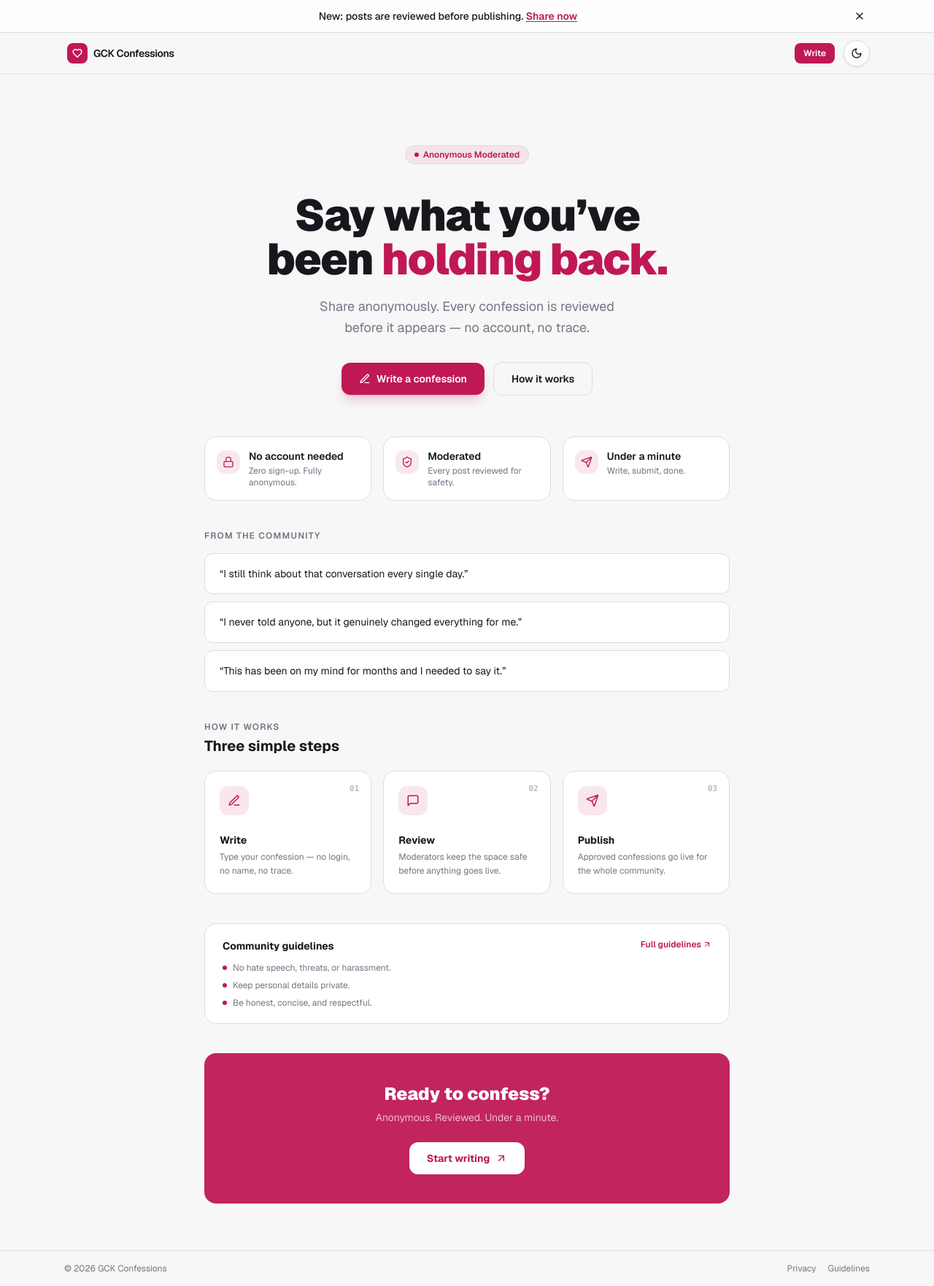
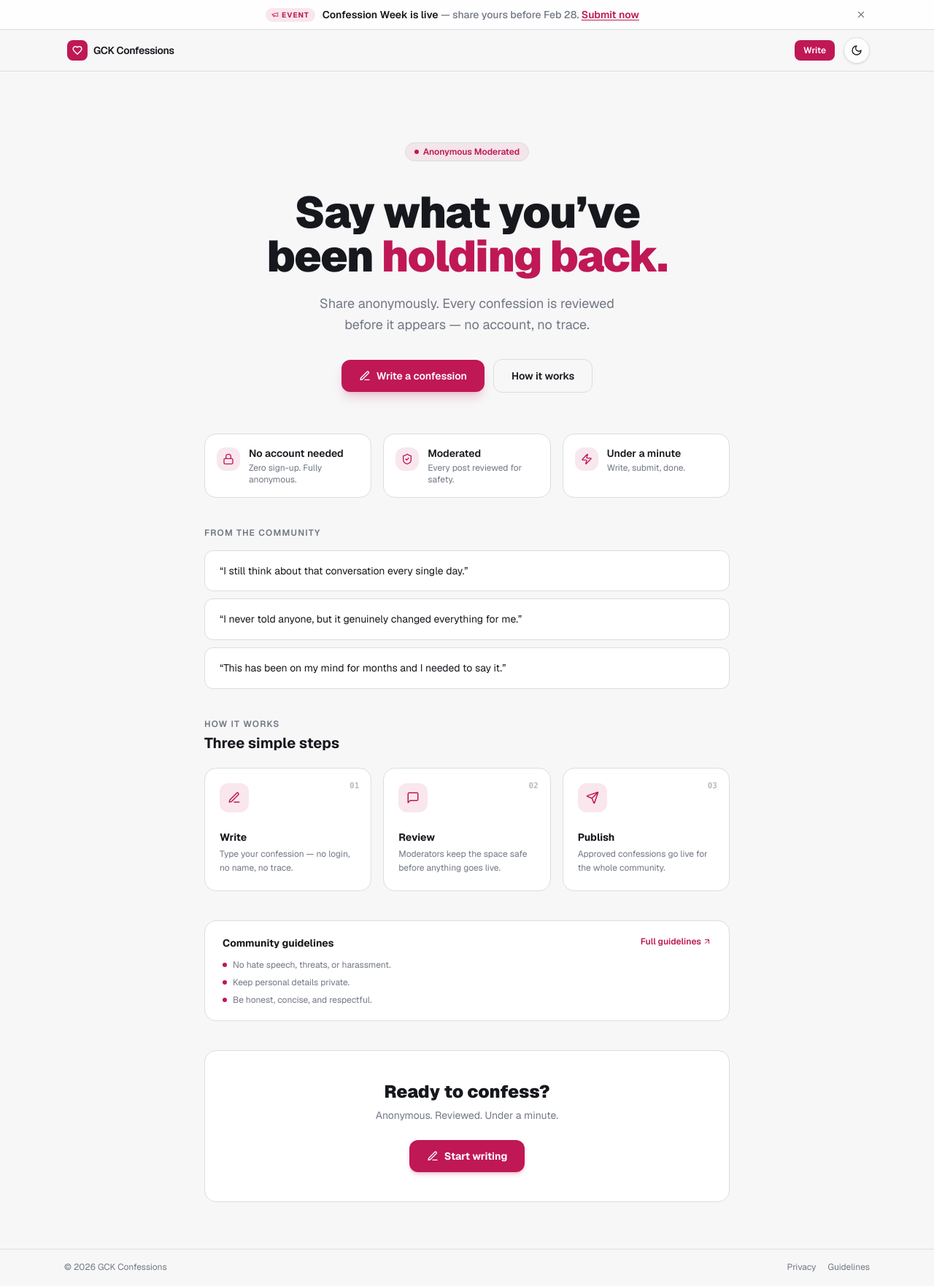
Before and after one commit to RexSixT9/gckconfessions, a Next.js app: page / in a window 1280 px wide. Shown: the whole page at 73% size. Built offline with nearby package versions, Linux system fonts and the light colour scheme.

Commit message:
feat: enhance AdminLogin and AnnouncementBanner components with improved UI elements and accessibility

```diff
--- a/src/app/adminlogin/page.tsx
+++ b/src/app/adminlogin/page.tsx
@@ -2,7 +2,7 @@
 
 import { useRouter } from "next/navigation";
 import { useEffect, useState, useRef } from "react";
-import { AlertCircle, CheckCircle2, Loader, Heart, Mail, Eye, EyeOff, KeyRound } from "lucide-react";
+import { AlertCircle, CheckCircle2, Loader, ShieldCheck, Mail, Eye, EyeOff, KeyRound } from "lucide-react";
 import { useScaleEntrance } from "@/lib/gsap";
 
 type Notice = { type: "error" | "success"; message: string } | null;
@@ -97,16 +97,16 @@ export default function AdminLoginPage() {
       <div ref={cardContainerRef} className="w-full max-w-sm">
 
         {/* Header */}
-        <div className="mb-6 text-center">
-          <span className="mx-auto mb-4 flex h-10 w-10 items-center justify-center rounded-xl bg-[hsl(var(--accent))]/10">
-            <Heart className="h-5 w-5 text-[hsl(var(--accent))]" />
+        <div className="mb-8 text-center">
+          <span className="mx-auto mb-4 flex h-12 w-12 items-center justify-center rounded-2xl border border-[hsl(var(--border))] bg-[hsl(var(--card))]">
+            <ShieldCheck className="h-6 w-6 text-[hsl(var(--foreground))]" />
           </span>
           <h1 className="text-xl font-bold tracking-tight text-[hsl(var(--foreground))]">Admin sign in</h1>
-          <p className="mt-1 text-sm text-[hsl(var(--muted-foreground))]">Access moderation tools</p>
+          <p className="mt-1.5 text-sm text-[hsl(var(--muted-foreground))]">Access moderation tools</p>
         </div>
 
         {/* Card */}
-        <div className="bento-cell p-6">
+        <div className="rounded-2xl border border-[hsl(var(--border))] bg-[hsl(var(--card))] p-6 shadow-sm">
           {/* Notice */}
             {notice && (
               <div className={`mb-5 flex items-start gap-2.5 rounded-lg border p-3.5 text-sm ${
@@ -119,39 +119,43 @@ export default function AdminLoginPage() {
               </div>
             )}
 
-            <form className="space-y-4" onSubmit={handleSubmit}>
+            <form className="space-y-5" onSubmit={handleSubmit}>
               {/* Email */}
               <div>
-                <label htmlFor="email" className="mb-1.5 block text-sm font-semibold text-[hsl(var(--foreground))]">Email</label>
+                <label htmlFor="email" className="mb-2 block text-xs font-semibold uppercase tracking-wide text-[hsl(var(--muted-foreground))]">Email</label>
                 <div className="relative">
-                  <Mail className="absolute left-3 top-1/2 h-4 w-4 -translate-y-1/2 text-[hsl(var(--muted-foreground))]" />
+                  <span className="pointer-events-none absolute inset-y-0 left-0 flex w-10 items-center justify-center text-[hsl(var(--muted-foreground))]">
+                    <Mail className="h-4 w-4" />
+                  </span>
                   <input
                     id="email" name="email" type="email"
                     value={email} onChange={(e) => setEmail(e.target.value)}
                     placeholder="admin@example.com"
                     autoComplete="email" autoCapitalize="off" autoCorrect="off" spellCheck="false"
                     maxLength={254} required disabled={loading}
-                    className="input-base w-full pl-9"
+                    className="input-base w-full pl-10"
                   />
                 </div>
               </div>
 
               {/* Password */}
               <div>
-                <label htmlFor="password" className="mb-1.5 block text-sm font-semibold text-[hsl(var(--foreground))]">Password</label>
+                <label htmlFor="password" className="mb-2 block text-xs font-semibold uppercase tracking-wide text-[hsl(var(--muted-foreground))]">Password</label>
                 <div className="relative">
-                  <KeyRound className="absolute left-3 top-1/2 h-4 w-4 -translate-y-1/2 text-[hsl(var(--muted-foreground))]" />
+                  <span className="pointer-events-none absolute inset-y-0 left-0 flex w-10 items-center justify-center text-[hsl(var(--muted-foreground))]">
+                    <KeyRound className="h-4 w-4" />
+                  </span>
                   <input
                     id="password" name="password" type={showPassword ? 'text' : 'password'}
                     value={password} onChange={(e) => setPassword(e.target.value)}
                     placeholder="••••••••"
                     autoComplete="current-password" autoCapitalize="off" autoCorrect="off" spellCheck="false"
                     maxLength={128} required disabled={loading}
-                    className="input-base w-full pl-9 pr-10"
+                    className="input-base w-full pl-10 pr-10"
                   />
                   <button
                     type="button" onClick={() => setShowPassword(!showPassword)} disabled={loading}
-                    className="absolute right-3 top-1/2 -translate-y-1/2 text-[hsl(var(--muted-foreground))] transition hover:text-[hsl(var(--foreground))] disabled:opacity-50"
+                    className="absolute inset-y-0 right-0 flex w-10 items-center justify-center rounded-r-[calc(var(--radius)*0.85)] text-[hsl(var(--muted-foreground))] transition-colors hover:text-[hsl(var(--foreground))] disabled:opacity-50"
                     aria-label={showPassword ? 'Hide password' : 'Show password'}
                   >
                     {showPassword ? <EyeOff className="h-4 w-4" /> : <Eye className="h-4 w-4" />}
@@ -163,7 +167,7 @@ export default function AdminLoginPage() {
               <button
                 type="submit"
                 disabled={loading || !email || !password}
-                className="mt-1 inline-flex w-full items-center justify-center gap-1.5 rounded-lg bg-[hsl(var(--accent))] py-2.5 text-sm font-semibold text-white transition hover:opacity-90 disabled:cursor-not-allowed disabled:opacity-50"
+                className="mt-2 inline-flex w-full items-center justify-center gap-2 rounded-xl bg-[hsl(var(--foreground))] py-2.5 text-sm font-semibold text-[hsl(var(--background))] transition-all duration-200 hover:opacity-80 disabled:cursor-not-allowed disabled:opacity-40"
               >
                 {loading ? <><Loader className="h-4 w-4 animate-spin" /> Signing in…</> : 'Sign in'}
               </button>
--- a/src/app/page.tsx
+++ b/src/app/page.tsx
@@ -2,7 +2,7 @@
 
 import { useRef } from "react";
 import Link from "next/link";
-import { ArrowUpRight, ShieldCheck, MessageSquare, Send, PenLine, Lock } from "lucide-react";
+import { ArrowUpRight, ShieldCheck, MessageSquare, Send, PenLine, Lock, Zap } from "lucide-react";
 import { useStaggerEntrance } from "@/lib/gsap";
 
 export default function Home() {
@@ -51,7 +51,7 @@ export default function Home() {
           {[
             { icon: Lock, title: "No account needed", desc: "Zero sign-up. Fully anonymous." },
             { icon: ShieldCheck, title: "Moderated", desc: "Every post reviewed for safety." },
-            { icon: Send, title: "Under a minute", desc: "Write, submit, done." },
+            { icon: Zap, title: "Under a minute", desc: "Write, submit, done." },
           ].map(({ icon: Icon, title, desc }) => (
             <div
               key={title}
@@ -180,18 +180,19 @@ export default function Home() {
         </section>
 
         {/*  Bottom CTA  */}
-        <section data-animate className="group relative mb-16 cursor-default overflow-hidden rounded-2xl bg-[hsl(var(--accent))] px-8 py-10 text-center transition-all duration-300 hover:shadow-xl hover:shadow-[hsl(var(--accent))]/30">
-          <div className="pointer-events-none absolute inset-0 bg-white/5" />
-          {/* animated shimmer blob on hover */}
-          <div className="pointer-events-none absolute -left-10 -top-10 h-40 w-40 rounded-full bg-white/10 opacity-0 blur-3xl transition-opacity duration-500 group-hover:opacity-100" />
-          <p className="relative text-lg font-black text-white sm:text-2xl">Ready to confess?</p>
-          <p className="relative mt-1.5 text-sm text-white/70">Anonymous. Reviewed. Under a minute.</p>
+        <section data-animate className="group relative mb-16 cursor-default overflow-hidden rounded-2xl border border-[hsl(var(--border))] bg-[hsl(var(--card))] px-8 py-10 text-center transition-all duration-300 hover:border-[hsl(var(--accent))]/30 hover:shadow-lg hover:shadow-[hsl(var(--accent))]/8">
+          {/* accent glow blob on hover */}
+          <div className="pointer-events-none absolute -right-8 -top-8 h-40 w-40 rounded-full bg-[hsl(var(--accent))]/10 opacity-0 blur-3xl transition-opacity duration-500 group-hover:opacity-100" />
+          {/* bottom-left mirror blob */}
+          <div className="pointer-events-none absolute -bottom-8 -left-8 h-32 w-32 rounded-full bg-[hsl(var(--accent))]/6 opacity-0 blur-2xl transition-opacity duration-500 group-hover:opacity-100" />
+          <p className="relative text-lg font-black text-[hsl(var(--foreground))] sm:text-2xl">Ready to confess?</p>
+          <p className="relative mt-1.5 text-sm text-[hsl(var(--muted-foreground))]">Anonymous. Reviewed. Under a minute.</p>
           <Link
             href="/submit"
-            className="relative mt-6 inline-flex items-center gap-2 rounded-xl bg-white px-6 py-3 text-sm font-bold text-[hsl(var(--accent))] transition-all duration-200 hover:scale-105 hover:opacity-95 active:scale-[0.98]"
+            className="relative mt-6 inline-flex items-center gap-2 rounded-xl bg-[hsl(var(--accent))] px-6 py-3 text-sm font-bold text-white shadow-md shadow-[hsl(var(--accent))]/20 transition-all duration-200 hover:scale-105 hover:opacity-90 active:scale-[0.98]"
           >
+            <PenLine className="h-4 w-4" />
             Start writing
-            <ArrowUpRight className="h-4 w-4" />
           </Link>
         </section>
 
--- a/src/components/AnnouncementBanner.tsx
+++ b/src/components/AnnouncementBanner.tsx
@@ -1,7 +1,7 @@
 "use client";
 
 import { useState, useCallback, useEffect, useLayoutEffect, useRef } from "react";
-import { X } from "lucide-react";
+import { X, Megaphone } from "lucide-react";
 
 const BANNER_STORAGE_KEY = "gck_announcement_dismissed";
 const BANNER_RESET_DAYS = 3; // Reset banner every 3 days
@@ -81,22 +81,33 @@ export default function AnnouncementBanner() {
   return (
     <div
       ref={bannerRef}
-      className="w-full border-b border-[hsl(var(--border))]/70 bg-[hsl(var(--card))]/80 text-[hsl(var(--foreground))] animate-slide-down"
+      className="w-full border-b border-[hsl(var(--border))]/70 bg-[hsl(var(--card))]/90 text-[hsl(var(--foreground))] animate-slide-down backdrop-blur-sm"
     >
-      <div className="mx-auto flex w-full max-w-6xl items-center justify-between gap-4 px-4 py-2 sm:px-6">
-        <p className="flex-1 text-center text-xs font-medium sm:text-sm">
-          New: posts are reviewed before publishing.{" "}
-          <a href="/submit" className="font-semibold text-[hsl(var(--accent))] underline underline-offset-2 transition hover:opacity-80">
-            Share now
-          </a>
-        </p>
+      <div className="mx-auto flex w-full max-w-6xl items-center justify-between gap-3 px-4 py-2 sm:px-6">
+        <div className="flex flex-1 items-center justify-center gap-2.5">
+          {/* Event type pill */}
+          <span className="hidden shrink-0 items-center gap-1 rounded-full bg-[hsl(var(--accent))]/10 px-2 py-0.5 text-[10px] font-bold uppercase tracking-widest text-[hsl(var(--accent))] sm:inline-flex">
+            <Megaphone className="h-2.5 w-2.5" />
+            Event
+          </span>
+          <p className="text-center text-xs font-medium sm:text-sm">
+            <span className="font-semibold text-[hsl(var(--foreground))]">Confession Week is live</span>
+            <span className="text-[hsl(var(--muted-foreground))]"> — share yours before Feb&nbsp;28.&nbsp;</span>
+            <a
+              href="/submit"
+              className="font-semibold text-[hsl(var(--accent))] underline underline-offset-2 transition hover:opacity-75"
+            >
+              Submit now
+            </a>
+          </p>
+        </div>
         <button
           type="button"
           onClick={handleDismiss}
-          className="ml-2 inline-flex h-7 w-7 shrink-0 items-center justify-center rounded-full transition hover:bg-[hsl(var(--accent))]/10 active:scale-95"
+          className="ml-1 inline-flex h-6 w-6 shrink-0 items-center justify-center rounded-full text-[hsl(var(--muted-foreground))] transition hover:bg-[hsl(var(--secondary))] hover:text-[hsl(var(--foreground))] active:scale-95"
           aria-label="Close announcement"
         >
-          <X className="h-4 w-4" />
+          <X className="h-3.5 w-3.5" />
           <span className="sr-only">Close announcement</span>
         </button>
       </div>
```
